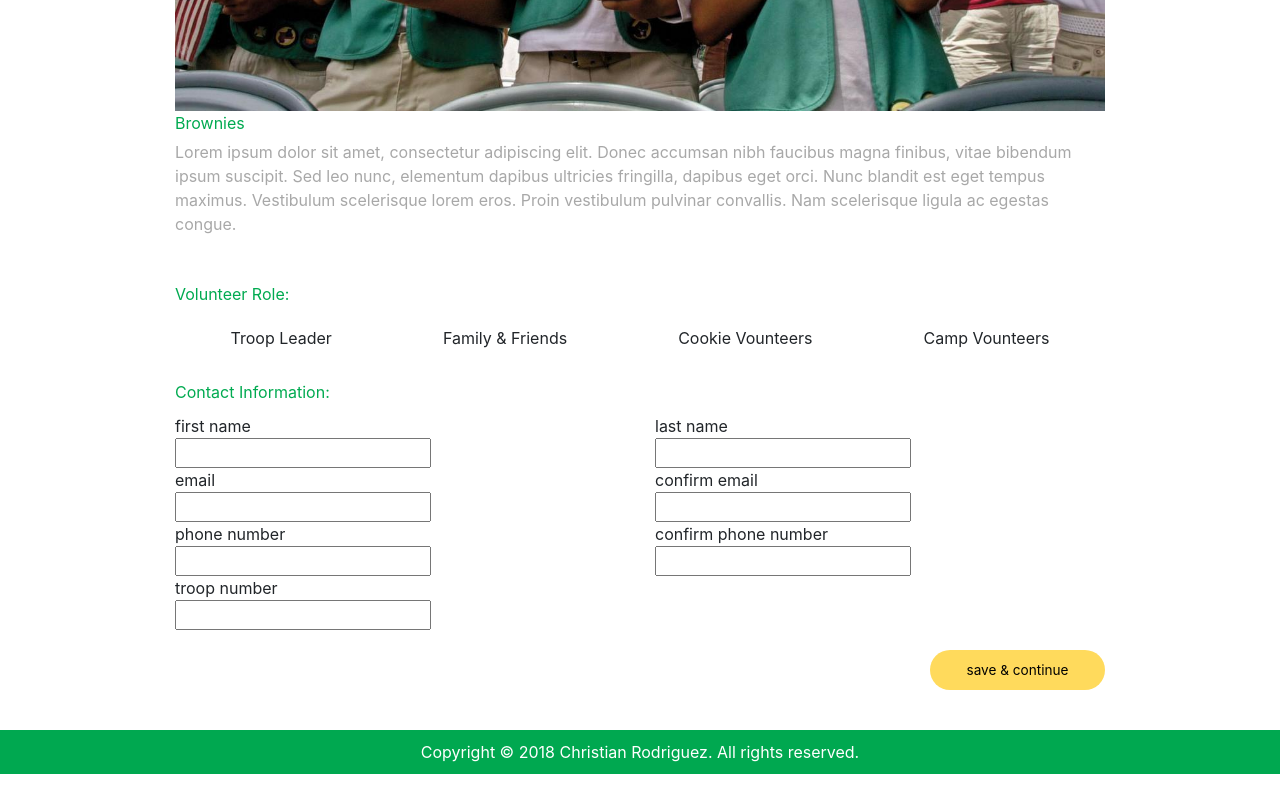
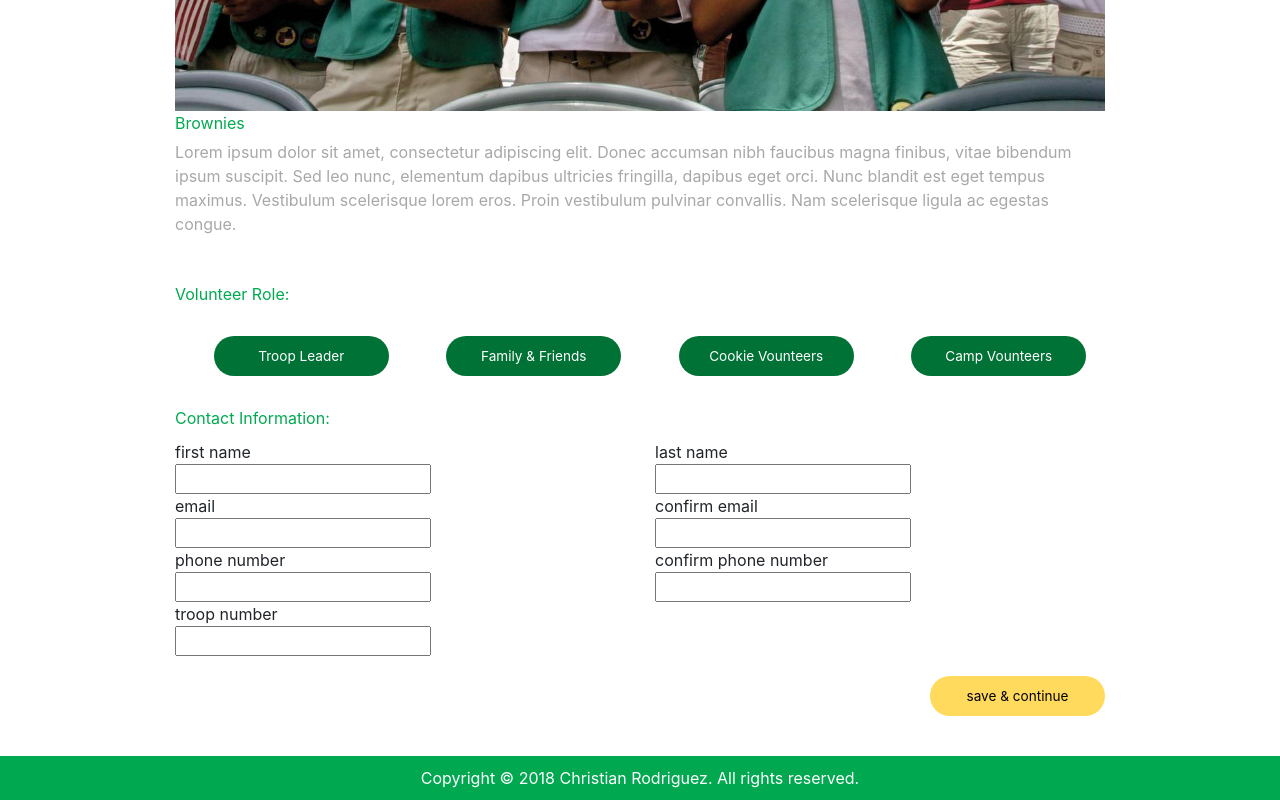
Before and after one commit to perumanny/girlscouts, a plain HTML site: page about.html in a window 1280 px wide. Shown: the part 654-1454 px from the top of the page. Before the commit the page ends 1428 px from the top, so only its background shows below. Drawn offline with Linux system fonts and the light colour scheme.

Commit message:
overflow-x hidden + add div2 back

```diff
--- a/assets/css/girlscout.css
+++ b/assets/css/girlscout.css
@@ -3,7 +3,7 @@
 
 .width {
 	margin:auto;
-	overflow: hidden;
+	overflow-x: hidden;
 }
 
 .color {
@@ -52,6 +52,19 @@
 	border-radius: 30px 30px 30px 30px;
 	margin-top: 10px;
 	font-size: .85em;
+}
+
+.div2 {
+	padding-top: 10px;
+	padding-bottom: 0px;
+	width:175px;
+	height: 40px;
+	background-color:#007236;
+	color:#ffffff;
+	border-radius: 30px 30px 30px 30px;
+	margin-top: 10px;
+	font-size:.85em;
+	margin-left:20px;
 }
 
 .div:hover {
```
